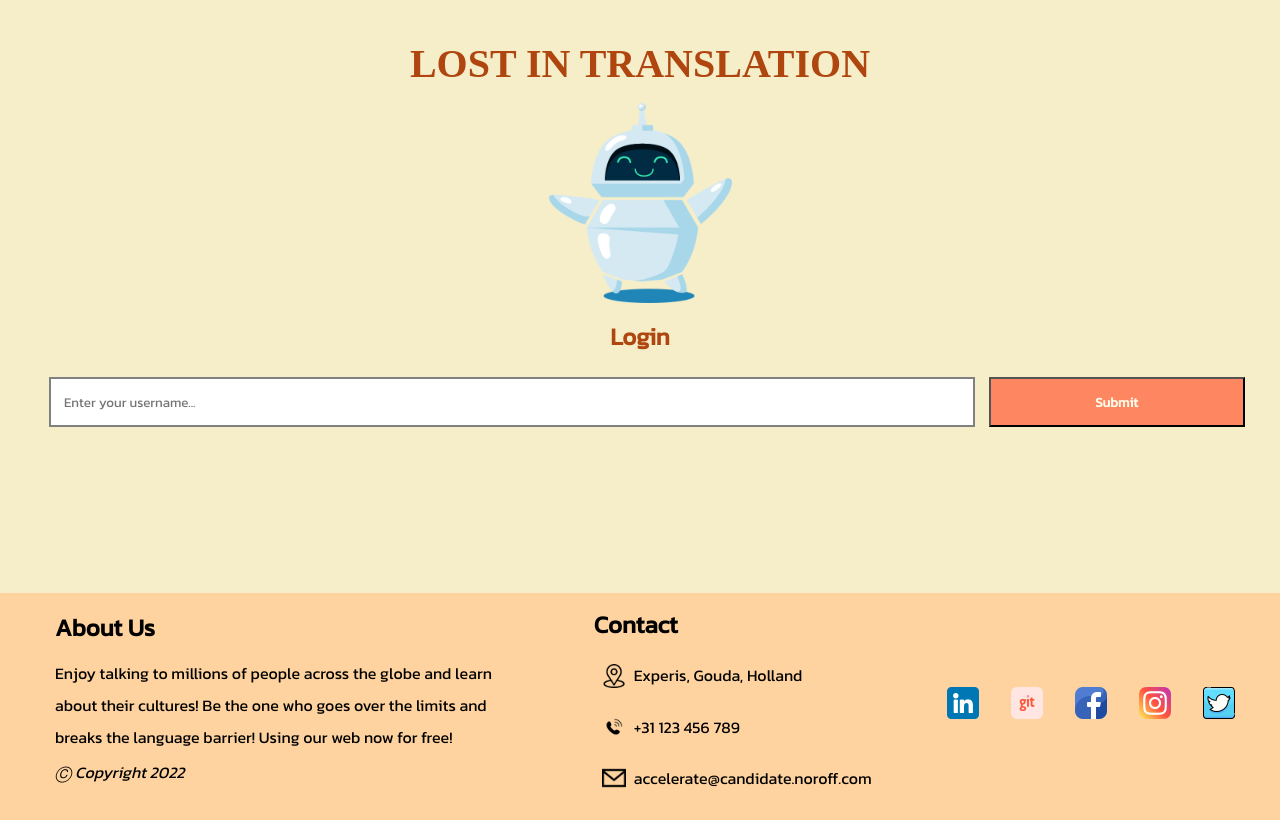
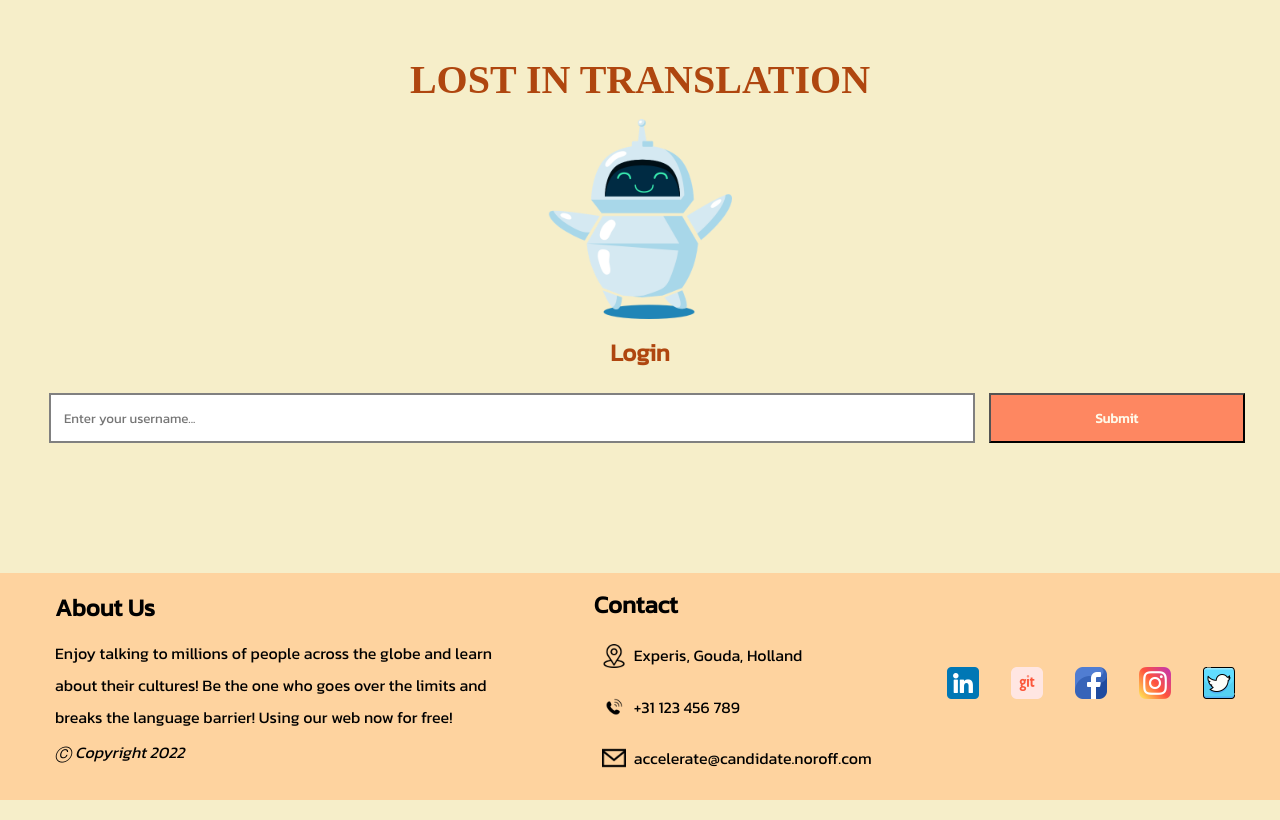
Before and after one commit to ctrl-alt-fenna/assignment-2, a React (Create React App) app: page / in a window 1280 px wide. Built offline with nearby package versions, Linux system fonts and the light colour scheme; no server answers; a web font is replaced by a local one.

Commit message:
Footer sticks

```diff
--- a/src/App.js
+++ b/src/App.js
@@ -9,14 +9,16 @@ import Header from './components/Header/Header';
 function App() {
   return (
     <BrowserRouter>
-      <div className="App">
+      <div className='App'>
         <Navbar />
         <Header/>
+        <div className='main'>
         <Routes>
-          <Route path="/" element={< Login />} />
-          <Route path="/translate" element={< Translate />} />
-          <Route path="/profile" element={< Profile />} />
+          <Route path='/' element={< Login />} />
+          <Route path='/translate' element={< Translate />} />
+          <Route path='/profile' element={< Profile />} />
         </Routes>
+        </div>
         <Footer />
       </div>
     </BrowserRouter>
--- a/src/components/Header/Header.jsx
+++ b/src/components/Header/Header.jsx
@@ -15,10 +15,10 @@ const changeHello = (element) => {
   }
 const Header = () => {
     return (
-        <>
+        <div className='header'>
             <h1 id='title'>Lost in Translation</h1>
             <img src={Logo} alt='Logo for Lost in Translation' id='img-logoNorm' onMouseEnter={changeHello} onMouseLeave={changeNormal} />
-        </>
+        </div>
     )
 }
 export default Header
--- a/src/index.css
+++ b/src/index.css
@@ -9,18 +9,30 @@
     --nav-bar-color: #FE8761;
     --text-bright: #fefae9;
     --footer-background: #FED39F;
+  }
+  * {
+      margin: 0;
+      font-family: 'Kanit', sans-serif;
+  }
+html {
+  font-size: 16px;
+  width: 100%;
+  height:100%;
 }
-html {
-  height: 100%;
-  font-size: 16px;
+.App {
+  min-height: 100vh;
+  display: flex;
+  flex-direction: column;
+  align-items: stretch;
 }
-
+.main {
+  flex-grow: 1;
+}
+nav, .header, .main, footer {
+  flex-shrink: 0;
+}
 h1, h2 {
   margin: 0.4em;
-}
-* {
-    margin: 0;
-    font-family: 'Kanit', sans-serif;
 }
 
 body {
@@ -30,7 +42,7 @@ body {
   padding: 0;
   -webkit-font-smoothing: antialiased;
   -moz-osx-font-smoothing: grayscale;
-  min-height: 100%;
+  min-height: 97.8vh;
   position:relative;
 }
 
@@ -166,8 +178,8 @@ nav a:hover,
   width:100%;
   height:auto;
   padding-left:1.6em;
+  margin-top: 1em;
   bottom:0;
-  position: absolute;
   box-sizing: border-box;
 }
 footer h3 {
```
